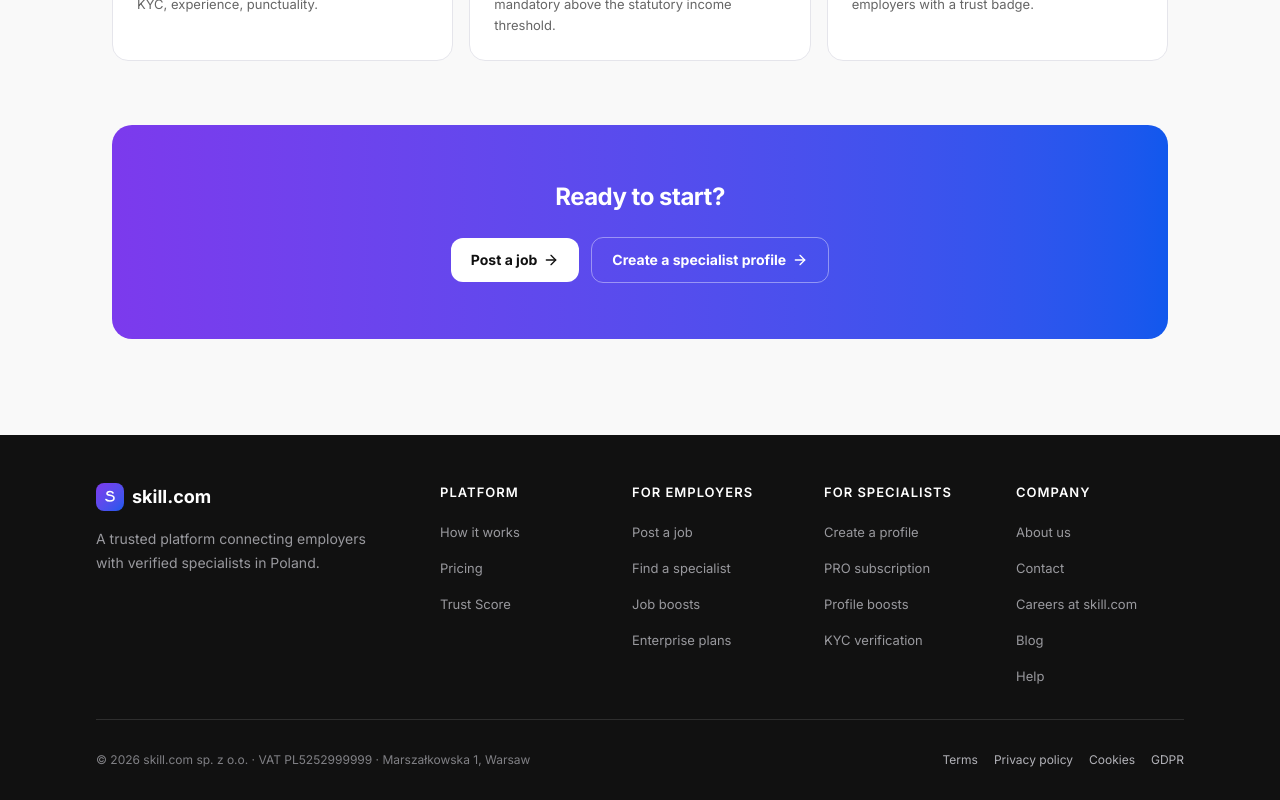
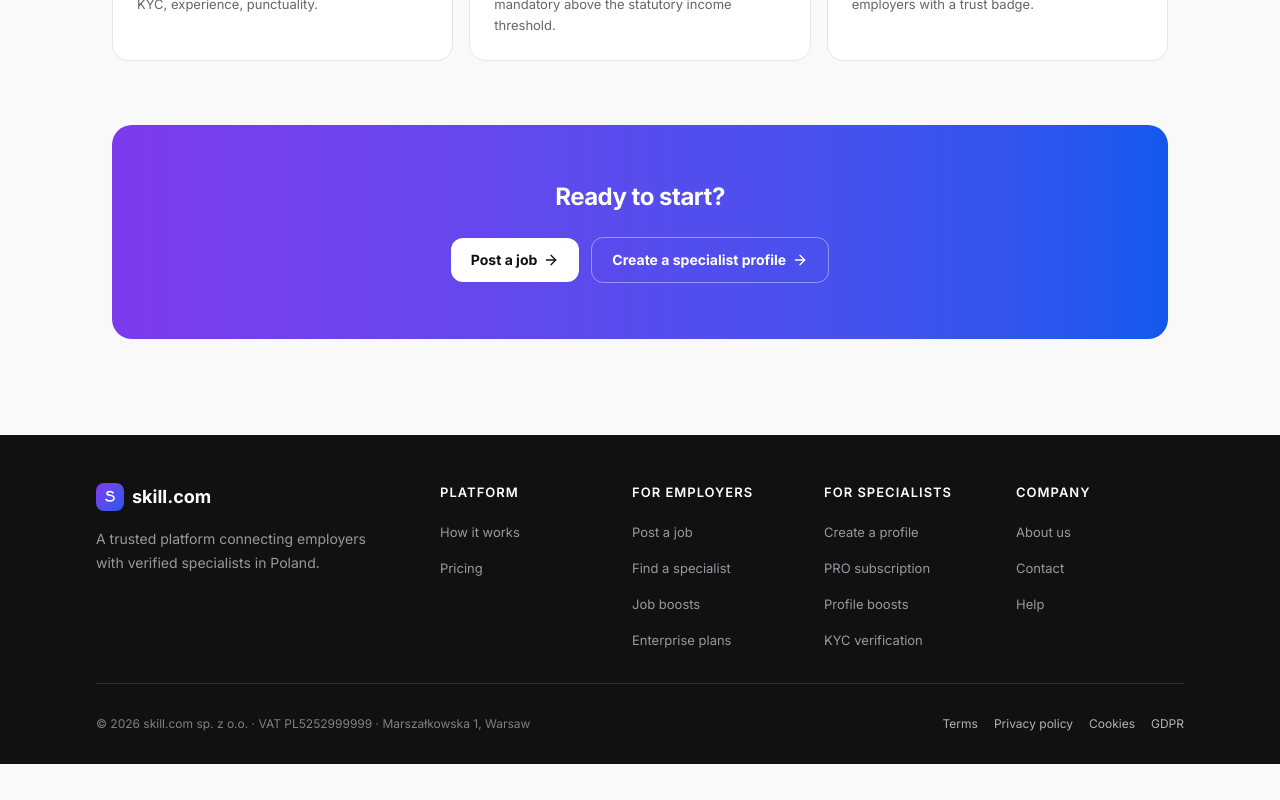
Before and after one commit to kacszc/GK-WEB, a Next.js app: page /how-it-works in a window 1280 px wide. Shown: the part 970-1770 px from the top of the page. After the commit the page ends 1734 px from the top, so only its background shows below. Built offline with nearby package versions, Linux system fonts and the light colour scheme; no server answers.

Commit message:
chore(footer): trim dead links + wire the rest
Remove Blog and Careers (no pages), hide Trust Score. Map the remaining
links to real pages: PRO / enterprise / boosts → /pricing, KYC →
/how-it-works. Fix shifted hrefs after removals (Help is now 3:2).

```diff
--- a/src/components/layout/Footer.tsx
+++ b/src/components/layout/Footer.tsx
@@ -8,10 +8,15 @@ const columnHrefs: Record<string, string> = {
   "0:1": "/pricing", // PLATFORMA · Cennik
   "1:0": "/post-job", // DLA PRACODAWCÓW · Dodaj zlecenie
   "1:1": "/search", // DLA PRACODAWCÓW · Szukaj specjalisty
+  "1:2": "/pricing", // DLA PRACODAWCÓW · Boosty zleceń
+  "1:3": "/pricing", // DLA PRACODAWCÓW · Pakiety enterprise
   "2:0": "/register", // DLA SPECJALISTÓW · Załóż profil
+  "2:1": "/pricing", // DLA SPECJALISTÓW · Subskrypcja PRO
+  "2:2": "/pricing", // DLA SPECJALISTÓW · Boosty profilu
+  "2:3": "/how-it-works", // DLA SPECJALISTÓW · Weryfikacja KYC
   "3:0": "/about", // FIRMA · O nas
   "3:1": "/contact", // FIRMA · Kontakt
-  "3:4": "/help", // FIRMA · Pomoc
+  "3:2": "/help", // FIRMA · Pomoc
 };
 const legalHrefs = ["/terms", "/privacy", "/cookies", "/privacy"];
 
--- a/src/i18n/dictionaries/en.ts
+++ b/src/i18n/dictionaries/en.ts
@@ -905,10 +905,10 @@ const en: Dictionary = {
     description:
       "A trusted platform connecting employers with verified specialists in Poland.",
     columns: [
-      { title: "PLATFORM", links: ["How it works", "Pricing", "Trust Score"] },
+      { title: "PLATFORM", links: ["How it works", "Pricing"] },
       { title: "FOR EMPLOYERS", links: ["Post a job", "Find a specialist", "Job boosts", "Enterprise plans"] },
       { title: "FOR SPECIALISTS", links: ["Create a profile", "PRO subscription", "Profile boosts", "KYC verification"] },
-      { title: "COMPANY", links: ["About us", "Contact", "Careers at skill.com", "Blog", "Help"] },
+      { title: "COMPANY", links: ["About us", "Contact", "Help"] },
     ],
     legal: ["Terms", "Privacy policy", "Cookies", "GDPR"],
     copyright: "© 2026 skill.com sp. z o.o. · VAT PL5252999999 · Marszałkowska 1, Warsaw",
--- a/src/i18n/dictionaries/pl.ts
+++ b/src/i18n/dictionaries/pl.ts
@@ -904,10 +904,10 @@ const pl = {
     description:
       "Zaufana platforma łącząca pracodawców ze zweryfikowanymi specjalistami w Polsce.",
     columns: [
-      { title: "PLATFORMA", links: ["Jak działa", "Cennik", "Trust Score"] },
+      { title: "PLATFORMA", links: ["Jak działa", "Cennik"] },
       { title: "DLA PRACODAWCÓW", links: ["Dodaj zlecenie", "Szukaj specjalisty", "Boosty zleceń", "Pakiety enterprise"] },
       { title: "DLA SPECJALISTÓW", links: ["Załóż profil", "Subskrypcja PRO", "Boosty profilu", "Weryfikacja KYC"] },
-      { title: "FIRMA", links: ["O nas", "Kontakt", "Praca w skill.com", "Blog", "Pomoc"] },
+      { title: "FIRMA", links: ["O nas", "Kontakt", "Pomoc"] },
     ],
     legal: ["Regulamin", "Polityka prywatności", "Pliki cookies", "RODO"],
     copyright: "© 2026 skill.com sp. z o.o. · NIP 5252999999 · ul. Marszałkowska 1, Warszawa",
--- a/src/i18n/dictionaries/uk.ts
+++ b/src/i18n/dictionaries/uk.ts
@@ -905,10 +905,10 @@ const uk: Dictionary = {
     description:
       "Надійна платформа, що з'єднує роботодавців із перевіреними спеціалістами в Польщі.",
     columns: [
-      { title: "ПЛАТФОРМА", links: ["Як це працює", "Ціни", "Trust Score"] },
+      { title: "ПЛАТФОРМА", links: ["Як це працює", "Ціни"] },
       { title: "ДЛЯ РОБОТОДАВЦІВ", links: ["Додати замовлення", "Знайти спеціаліста", "Просування замовлень", "Enterprise-плани"] },
       { title: "ДЛЯ СПЕЦІАЛІСТІВ", links: ["Створити профіль", "PRO-підписка", "Просування профілю", "KYC перевірка"] },
-      { title: "КОМПАНІЯ", links: ["Про нас", "Контакти", "Робота в skill.com", "Блог", "Допомога"] },
+      { title: "КОМПАНІЯ", links: ["Про нас", "Контакти", "Допомога"] },
     ],
     legal: ["Правила", "Політика конфіденційності", "Файли cookie", "GDPR"],
     copyright: "© 2026 skill.com sp. z o.o. · NIP 5252999999 · вул. Marszałkowska 1, Варшава",
```
